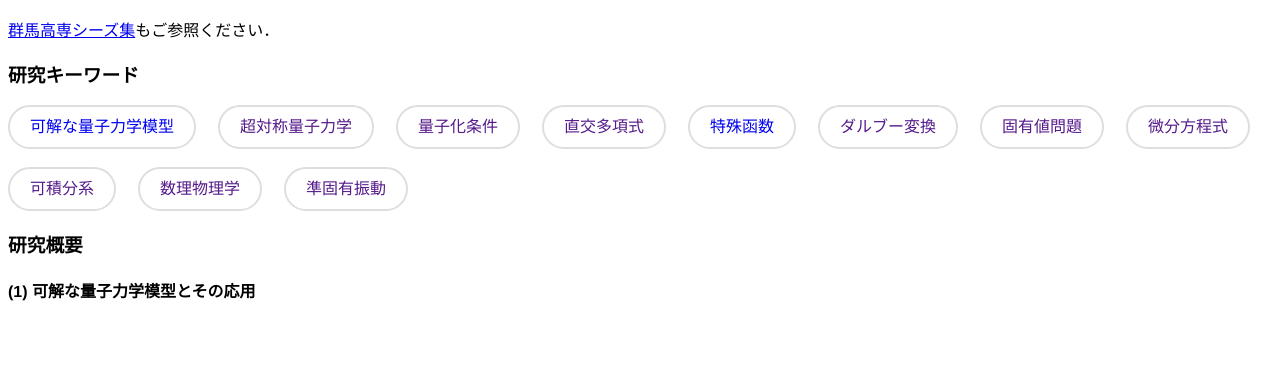
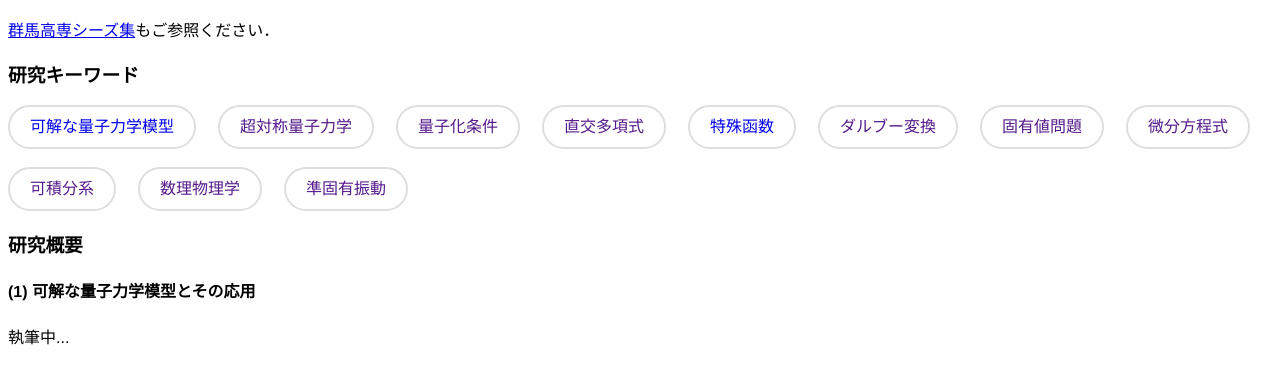
Before and after one commit to yuta-nasuda/yuta-nasuda.github.io, a plain HTML site: page research-overview.html in a window 1280 px wide. Shown: the part 102-486 px from the top of the page. Drawn offline with Linux system fonts and the light colour scheme.

Commit message:
Update research-overview.html

```diff
--- a/research-overview.html
+++ b/research-overview.html
@@ -64,6 +64,7 @@
 
 	  <H3>研究概要</H3>
 	  <H4>(1) 可解な量子力学模型とその応用</H4>
+		<P>執筆中...</P>
     </BODY>
 
   </HTML>
```
